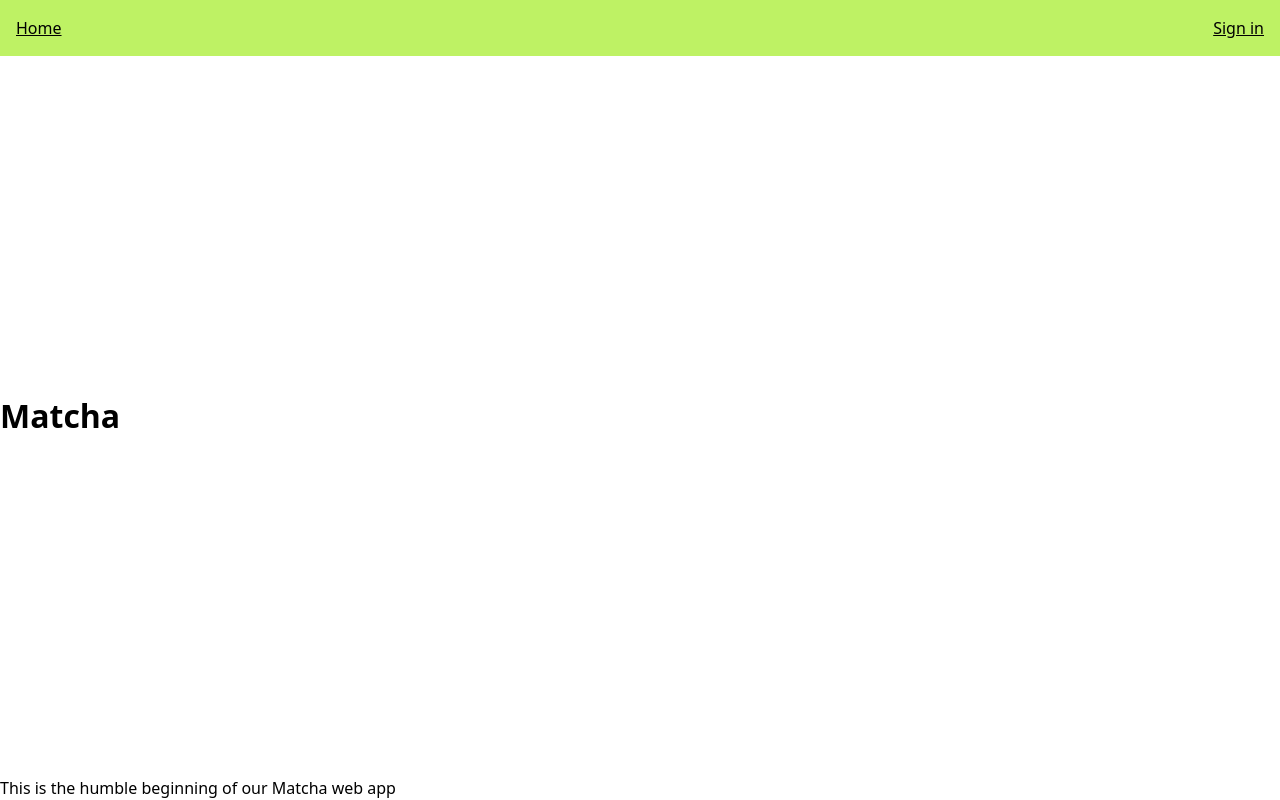
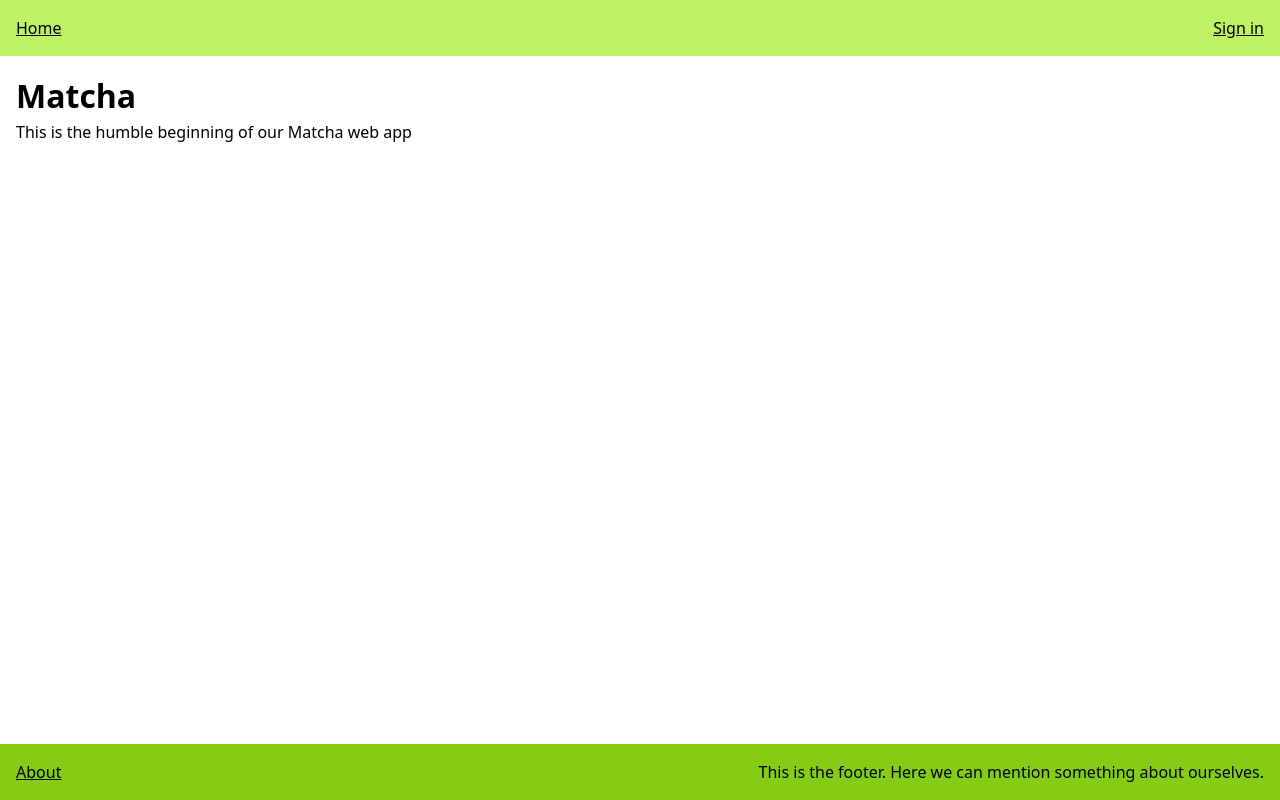
Before and after one commit to tentaclepurple/42_matcha, a SvelteKit app in the folder front/: page / in a window 1280 px wide. Built offline with nearby package versions, Linux system fonts and the light colour scheme.

Commit message:
Move footer out of every nested route

```diff
--- /dev/null
+++ b/front/src/lib/components/PageWrapper.svelte
@@ -0,0 +1,9 @@
+<script lang="ts">
+	export let children: () => any;
+</script>
+
+<div class="flex flex-1 justify-center p-4">
+	<main class="w-full max-w-screen-2xl flex-1">
+		{@render children()}
+	</main>
+</div>
--- /dev/null
+++ b/front/src/routes/+error.svelte
@@ -0,0 +1,14 @@
+<script>
+	import PageWrapper from '$lib/components/PageWrapper.svelte';
+
+	import { page } from '$app/stores';
+</script>
+
+<PageWrapper>
+	<h1>{$page.status}</h1>
+	{#if $page.error?.message}
+		<p>{$page.error?.message}</p>
+	{:else}
+		<p>An error occurred. Please try again later.</p>
+	{/if}
+</PageWrapper>
--- a/front/src/routes/+page.svelte
+++ b/front/src/routes/+page.svelte
@@ -1,2 +1,17 @@
-<h1>Matcha</h1>
-<p>This is the humble beginning of our Matcha web app</p>
+<script>
+	import PageWrapper from '$lib/components/PageWrapper.svelte';
+</script>
+
+<PageWrapper>
+	<h1>Matcha</h1>
+	<p>This is the humble beginning of our Matcha web app</p>
+</PageWrapper>
+
+<div class="flex items-center justify-center bg-lime-500 p-4">
+	<footer class="w-full max-w-screen-2xl">
+		<nav class="flex items-baseline justify-between gap-2">
+			<a href="/about">About</a>
+			This is the footer. Here we can mention something about ourselves.
+		</nav>
+	</footer>
+</div>
--- a/front/src/routes/dashboard/+page.svelte
+++ b/front/src/routes/dashboard/+page.svelte
@@ -1,2 +1,8 @@
-<h1>Dashboard</h1>
-<p>Here is where the magic happens</p>
+<script>
+	import PageWrapper from '$lib/components/PageWrapper.svelte';
+</script>
+
+<PageWrapper>
+	<h1>Dashboard</h1>
+	<p>Here is where the magic happens</p>
+</PageWrapper>
--- a/front/src/routes/error/+page.svelte
+++ b/front/src/routes/error/+page.svelte
@@ -1,5 +1,6 @@
 <script lang="ts">
 	import { page } from '$app/stores';
+	import PageWrapper from '$lib/components/PageWrapper.svelte';
 	const error = $page.url.searchParams.get('error');
 
 	let title = '';
@@ -17,7 +18,7 @@
 	}
 </script>
 
-<div class="error-page">
+<PageWrapper>
 	<h1>{title}</h1>
 	<p>{message}</p>
-</div>
+</PageWrapper>
--- /dev/null
+++ b/front/src/routes/error/+page.ts
@@ -0,0 +1 @@
+export const ssr = false;
--- a/front/src/routes/profile/+page.svelte
+++ b/front/src/routes/profile/+page.svelte
@@ -1,2 +1,8 @@
-<h1>Profile</h1>
-<p>This is where you can complete your profile</p>
+<script>
+	import PageWrapper from '$lib/components/PageWrapper.svelte';
+</script>
+
+<PageWrapper>
+	<h1>Profile</h1>
+	<p>This is where you can complete your profile</p>
+</PageWrapper>
--- a/front/src/routes/signup/+page.svelte
+++ b/front/src/routes/signup/+page.svelte
@@ -8,6 +8,7 @@
 	import validatePassword from '$lib/utils/validate-password';
 	import { MIN_BIRTH_DATA } from '$lib/constants/user';
 	import calcEighteenthBirthday from '$lib/utils/calc-eighteenth-birthday';
+	import PageWrapper from '$lib/components/PageWrapper.svelte';
 
 	let error: string = '';
 	let isLoading: boolean = false;
@@ -71,6 +72,7 @@
 	};
 </script>
 
+<PageWrapper>
 	<h1>Create a new account</h1>
 	<div>
 		<Form onSubmit={handleSubmit}>
@@ -90,7 +92,13 @@
 					</label>
 					<label>
 						Email
-					<input type="email" id="email" name="email" value="chiamatemi.nico@gmail.com" required />
+						<input
+							type="email"
+							id="email"
+							name="email"
+							value="chiamatemi.nico@gmail.com"
+							required
+						/>
 					</label>
 				</div>
 
@@ -156,3 +164,4 @@
 			</div>
 		</Form>
 	</div>
+</PageWrapper>
--- a/front/src/routes/signup/verify/+page.svelte
+++ b/front/src/routes/signup/verify/+page.svelte
@@ -2,9 +2,10 @@
 	import Button from '$lib/components/Button.svelte';
 
 	import { goto } from '$app/navigation';
+	import PageWrapper from '$lib/components/PageWrapper.svelte';
 </script>
 
-<div>
+<PageWrapper>
 	<h1 class="mb-2">You're almost there!</h1>
 	<p>We sent you an e-mail. Confirm your e-mail address and you'll be able to log in.</p>
 
@@ -18,4 +19,4 @@
 	>
 		Go to log in
 	</Button>
-</div>
+</PageWrapper>
--- a/front/src/routes/verify-email/+page.svelte
+++ b/front/src/routes/verify-email/+page.svelte
@@ -1,6 +1,9 @@
 <script>
+	import PageWrapper from '$lib/components/PageWrapper.svelte';
 </script>
 
-<div class="flex flex-col items-center justify-center">
-	<h1>Wait while we're verifying your e-mail...</h1>
-</div>
+<PageWrapper>
+	<div class="flex flex-col items-center justify-center">
+		<h1>Wait while we're verifying your e-mail...</h1>
+	</div>
+</PageWrapper>
--- a/front/src/routes/verify-email/success/+page.svelte
+++ b/front/src/routes/verify-email/success/+page.svelte
@@ -1,10 +1,11 @@
 <script>
 	import { goto } from '$app/navigation';
 	import Button from '$lib/components/Button.svelte';
+	import PageWrapper from '$lib/components/PageWrapper.svelte';
 </script>
 
-<div>
+<PageWrapper>
 	<h1>Huzzah!</h1>
 	<p>Your e-mail has been verified. You can now log in.</p>
 	<Button type="button" level="primary" onclick={() => goto('/login')}>Go to login</Button>
-</div>
+</PageWrapper>
```
Lines whose indentation alone changed are shown as unchanged.
